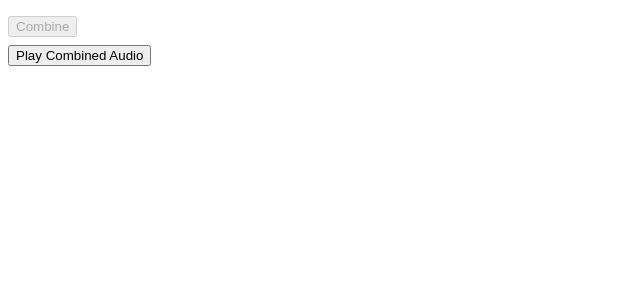
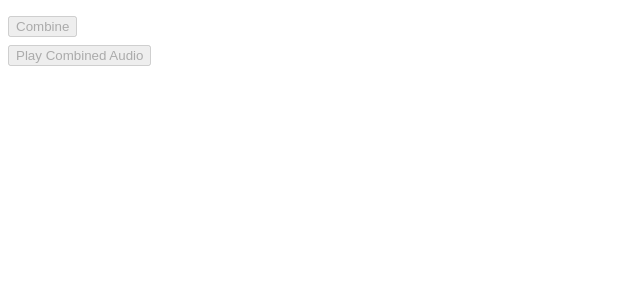
Before and after one commit to ordance0208/hiring-task, a Vue app in the folder client/: page / in a window 1280 px wide. Shown: the top 300 px of the page, without its empty margins (0-640 px from the left). Built offline with nearby package versions, Linux system fonts and the light colour scheme; no server answers.

Commit message:
Refactored component

```diff
--- a/client/src/components/CombineRecordings.vue
+++ b/client/src/components/CombineRecordings.vue
@@ -1,12 +1,47 @@
 <template>
   <div class="combine-recordings">
-    <div><button :disabled="!combineAvailable">Combine</button></div>
-    <div><button>Play Combined Audio</button></div>
+    <div>
+      <button @click="handleCombineAudio" :disabled="!combineAudioDisabled">
+        Combine
+      </button>
+    </div>
+    <div>
+      <button @click="handlePlayCombinedAudio" :disabled="!combinedAudio">
+        Play Combined Audio
+      </button>
+    </div>
+    <audio ref="audioElement"></audio>
   </div>
 </template>
 
 <script setup>
-  const props = defineProps({
-    combineAvailable: Boolean
-  })
+import { computed, ref } from 'vue';
+import { combineAudio } from '../endpoints/audio';
+
+const props = defineProps({
+  firstAudio: Object,
+  secondAudio: Object,
+});
+
+const combinedAudio = ref(null);
+const audioElement = ref(null);
+const combineAudioDisabled = computed(() => props.firstAudio && props.secondAudio);
+
+const handlePlayCombinedAudio = () => {
+  if (audioElement.value.paused) {
+    audioElement.value.src = combinedAudio.value;
+    audioElement.value.play();
+  }
+};
+
+const handleCombineAudio = async () => {
+  const formData = new FormData();
+
+  formData.append('audio1', props.firstAudio);
+  formData.append('audio2', props.secondAudio);
+  const data = await combineAudio(formData);
+
+  const url = URL.createObjectURL(data);
+  combinedAudio.value = url;
+};
 </script>
```
